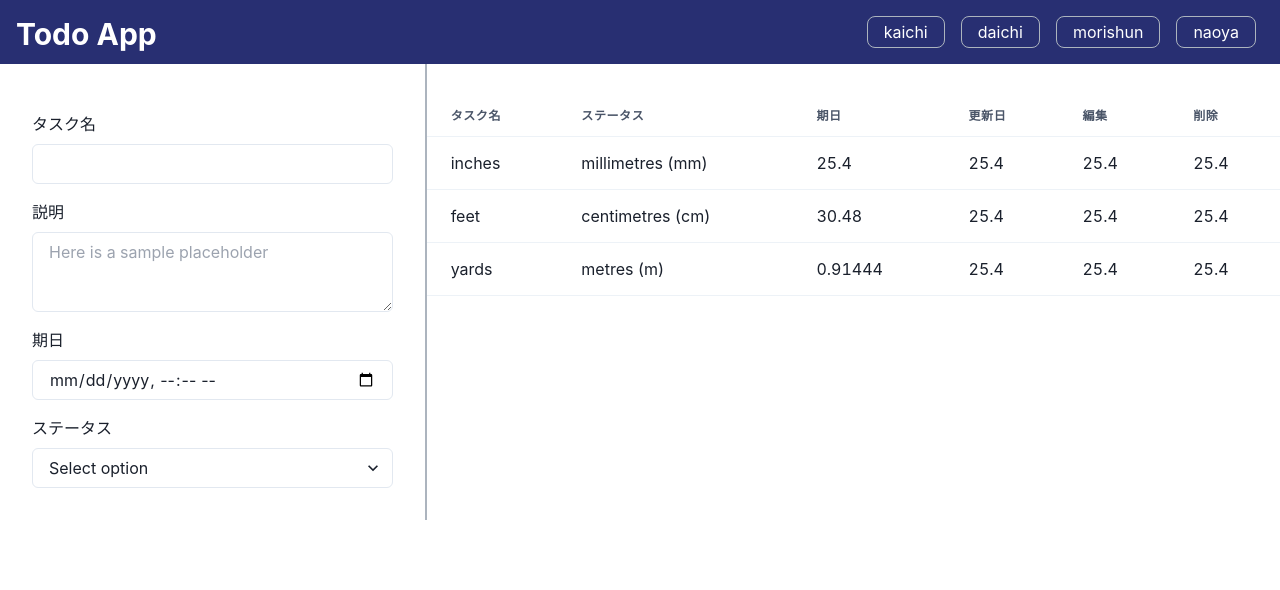
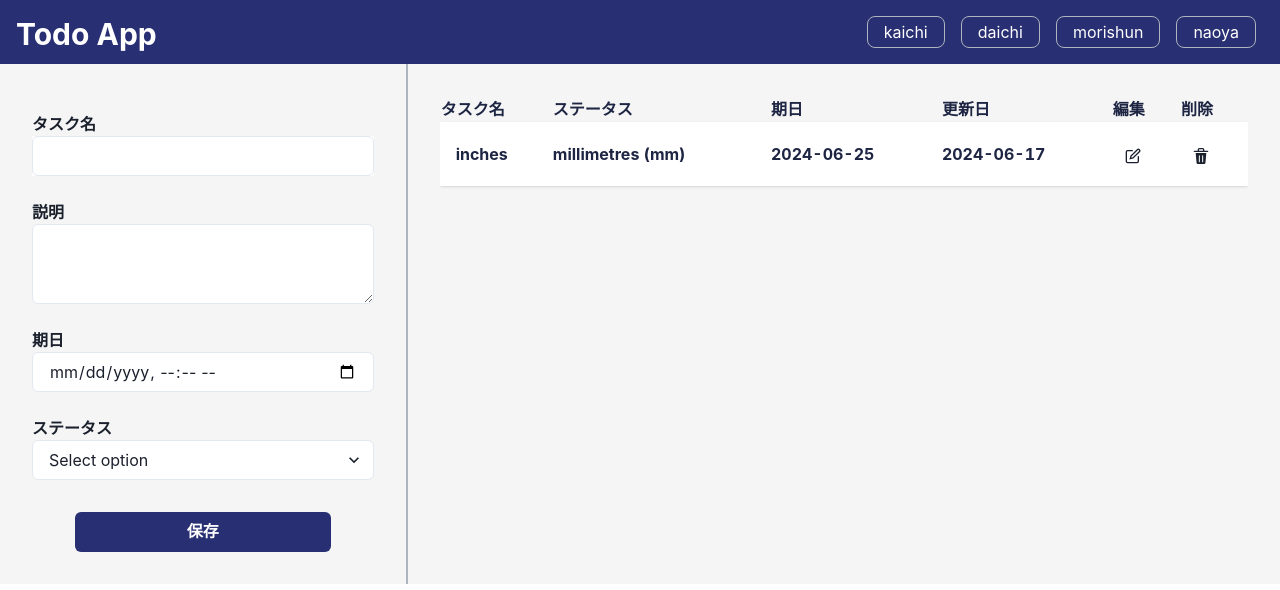
Before and after one commit to Louco-inc/todo-app-nextjs-202406, a Next.js app: page /daichi in a window 1280 px wide. Shown: the top 590 px of the page. Built offline with nearby package versions, Linux system fonts and the light colour scheme.

Commit message:
feat: TodoAppのUI作成

```diff
--- a/src/pages/daichi/index.tsx
+++ b/src/pages/daichi/index.tsx
@@ -6,18 +6,21 @@ import {
   Input,
   Textarea,
   Select,
+  Button,
   Table,
   Thead,
   Tbody,
   Tr,
   Th,
   Td,
+  IconButton,
   TableContainer,
 } from "@chakra-ui/react";
+import { EditIcon, DeleteIcon } from "@chakra-ui/icons";
 
 export default function IndexComponent() {
   return (
-    <div className="h-full">
+    <div className="bg-background">
       <header className="h-16 bg-blue p-4  flex justify-between content-center">
         <h1 className="text-3xl text-white font-bold">Todo App</h1>
         <div>
@@ -37,64 +40,85 @@ export default function IndexComponent() {
       </header>
       <div className="flex">
         <div className="w-1/3 h-full p-8 border-r-2 border-gray">
-          <FormControl>
-            <FormLabel className="mt-4 text-base font-bold">タスク名</FormLabel>
+          <FormControl className="mt-4">
+            <label className="text-base font-bold">タスク名</label>
+            <div className="bg-white">
               <Input type="email" />
-            <FormLabel className="mt-4 text-base font-bold">説明</FormLabel>
-            <Textarea placeholder="Here is a sample placeholder" />
-            <FormLabel className="mt-4 text-base font-bold">期日</FormLabel>
+            </div>
+          </FormControl>
+          <FormControl className="mt-6">
+            <label className="text-base font-bold">説明</label>
+            <div className="bg-white rounded-lg">
+              <Textarea />
+            </div>
+          </FormControl>
+          <FormControl className="mt-6">
+            <label className="text-base font-bold">期日</label>
+            <div className="bg-white rounded-lg">
               <Input
                 placeholder="Select Date and Time"
                 size="md"
                 type="datetime-local"
               />
-            <FormLabel className="mt-4 text-base font-bold">
-              ステータス
-            </FormLabel>
+            </div>
+          </FormControl>
+          <FormControl className="mt-6">
+            <label className="text-base font-bold">ステータス</label>
+            <div className="bg-white rounded-lg">
               <Select placeholder="Select option">
                 <option value="option1">Option 1</option>
                 <option value="option2">Option 2</option>
                 <option value="option3">Option 3</option>
               </Select>
+            </div>
           </FormControl>
+          <div className="w-full mt-8 rounded-lg flex justify-center">
+            <Button
+              type="submit"
+              colorScheme="transparent"
+              className="w-64 text-white bg-blue"
+            >
+              保存
+            </Button>
           </div>
-        <TableContainer className="w-2/3 mt-8">
+        </div>
+        <TableContainer className="w-2/3 m-8">
           <Table variant="simple">
             <Thead>
-              <Tr>
-                <Th className="text-base">タスク名</Th>
-                <Th>ステータス</Th>
-                <Th>期日</Th>
-                <Th>更新日</Th>
-                <Th>編集</Th>
-                <Th>削除</Th>
-              </Tr>
+              <tr className="text-left">
+                <th className="text-base text-black">タスク名</th>
+                <th className="text-base text-black">ステータス</th>
+                <th className="text-base text-black">期日</th>
+                <th className="text-base text-black">更新日</th>
+                <th className="text-base text-black">編集</th>
+                <th className="text-base text-black">削除</th>
+              </tr>
             </Thead>
             <Tbody>
-              <Tr>
-                <Td>inches</Td>
-                <Td>millimetres (mm)</Td>
-                <Td>25.4</Td>
-                <Td>25.4</Td>
-                <Td>25.4</Td>
-                <Td>25.4</Td>
-              </Tr>
-              <Tr>
-                <Td>feet</Td>
-                <Td>centimetres (cm)</Td>
-                <Td>30.48</Td>
-                <Td>25.4</Td>
-                <Td>25.4</Td>
-                <Td>25.4</Td>
-              </Tr>
-              <Tr>
-                <Td>yards</Td>
-                <Td>metres (m)</Td>
-                <Td>0.91444</Td>
-                <Td>25.4</Td>
-                <Td>25.4</Td>
-                <Td>25.4</Td>
-              </Tr>
+              <tr className="h-16 bg-white shadow">
+                <td className="pl-4 text-base text-black font-bold">inches</td>
+                <td className="text-base text-black font-bold">
+                  millimetres (mm)
+                </td>
+                <td className="text-base text-black font-bold">2024-06-25</td>
+                <td className="text-base text-black font-bold">2024-06-17</td>
+                <td>
+                  <IconButton
+                    variant="unstyled"
+                    aria-label="Search database"
+                    className="text-base text-black font-bold"
+                    icon={<EditIcon />}
+                  />
+                </td>
+                <td>
+                  <IconButton
+                    variant="unstyled"
+                    aria-label="Search database"
+                    className="text-base text-black font-bold"
+                    icon={<DeleteIcon />}
+                  />
+                </td>
+              </tr>
             </Tbody>
           </Table>
         </TableContainer>
--- a/tailwind.config.ts
+++ b/tailwind.config.ts
@@ -18,6 +18,7 @@ const config: Config = {
         "status_red": "#FF7E7E",
         "status_green": "#29CC7E",
         "red": "#FF4D4D",
+        "background": "#F5F5F5",
 
       }
     },
```
Lines whose indentation alone changed are shown as unchanged.
